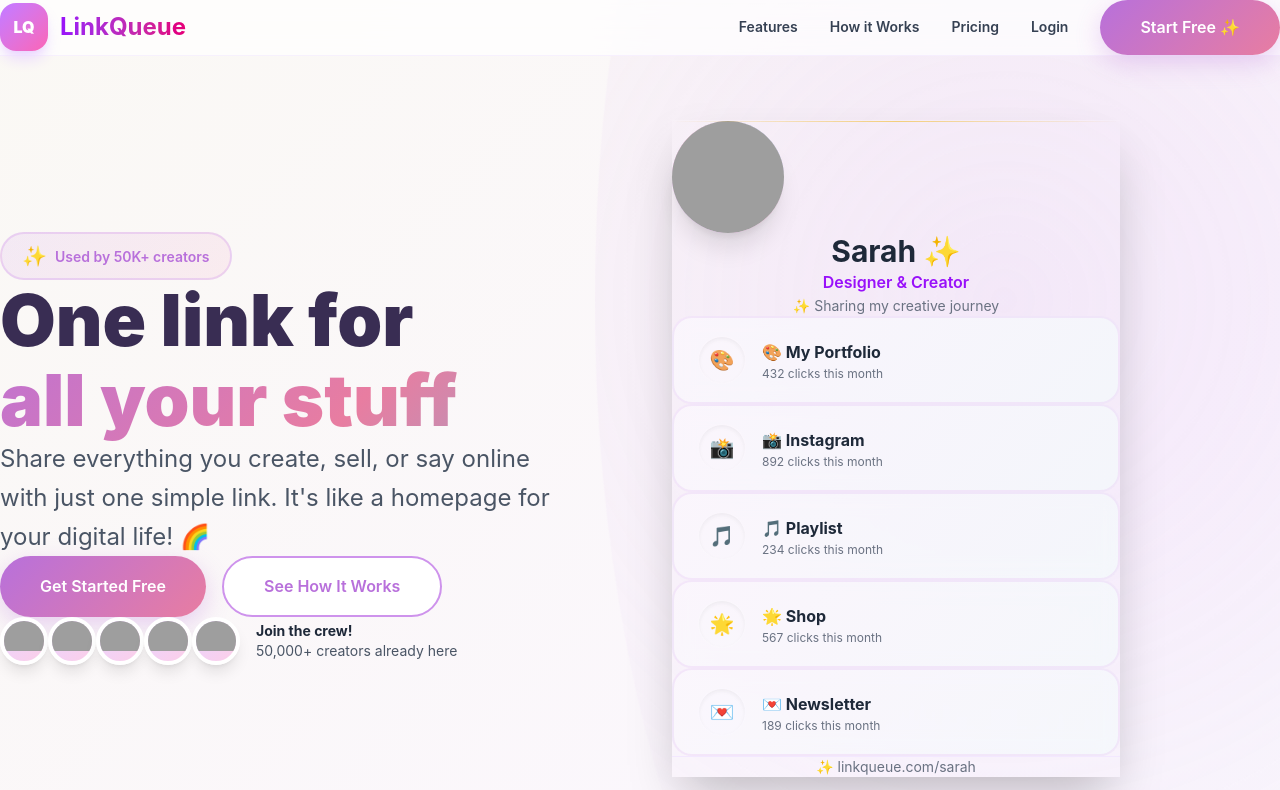
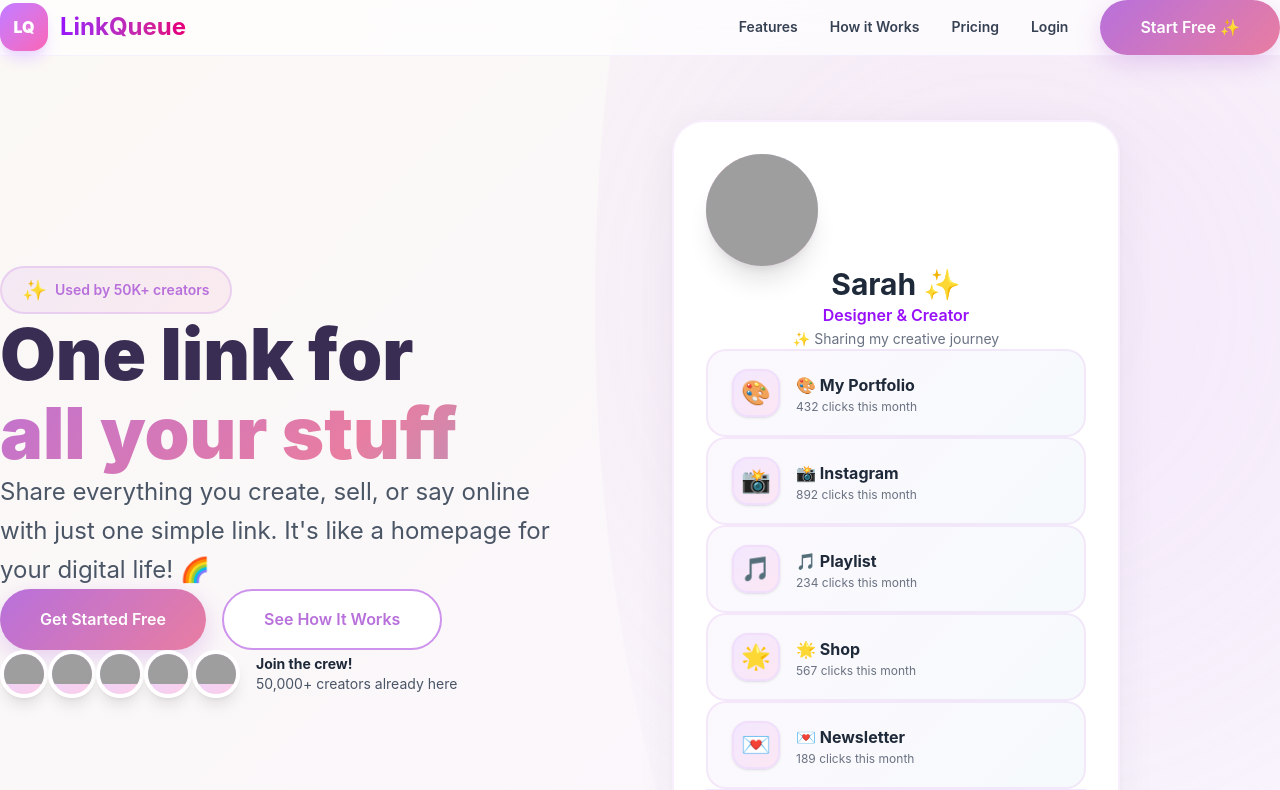
Before and after one commit to gauravk310/linkqueue, a Next.js app: page / in a window 1280 px wide. Shown: the top 790 px of the page. Built offline with nearby package versions, Linux system fonts and the light colour scheme; grey boxes are pictures that could not be loaded.

Commit message:
redesign landing page

```diff
--- a/app/page.js
+++ b/app/page.js
@@ -151,11 +151,9 @@ export default function Home() {
               </div>
             </div>
 
-            {/* Right Column - Demo Card */}
-            <div className={`transition-all duration-1000 delay-300 ${isVisible ? 'opacity-100 translate-x-0' : 'opacity-0 translate-x-10'}`}>
-              <div className="glass-card p-10 float max-w-md mx-auto relative border-t border-white/10 shadow-2xl">
-                {/* Decorative top shimmer */}
-                <div className="absolute top-0 left-0 right-0 h-[1px] bg-gradient-to-r from-transparent via-yellow-500/50 to-transparent"></div>
+            {/* Right - Demo Card */}
+            <div className={`transition-all duration-1000 delay-200 ${isVisible ? 'opacity-100 scale-100' : 'opacity-0 scale-95'}`}>
+              <div className="soft-card float max-w-md mx-auto">
 
                 {/* Profile */}
                 <div className="text-center mb-8">
@@ -169,15 +167,11 @@ export default function Home() {
                   <p className="text-sm text-gray-500 mt-2">✨ Sharing my creative journey</p>
                 </div>
 
-                {/* Demo Links */}
-                <div className="space-y-5 relative z-10">
-                  {demoLinks.map((link, index) => (
-                    <div
-                      key={link.id}
-                      className="link-card group py-4"
-                      style={{ animationDelay: `${index * 100}ms` }}
-                    >
-                      <div className="w-12 h-12 rounded-full bg-white/5 flex items-center justify-center text-xl shadow-inner group-hover:scale-110 transition-transform duration-300 border border-white/5">
+                {/* Links */}
+                <div className="space-y-3">
+                  {demoLinks.map((link, idx) => (
+                    <div key={link.id} className="link-card group">
+                      <div className="w-12 h-12 rounded-2xl bg-gradient-to-br from-purple-100 to-pink-100 flex items-center justify-center text-2xl shadow-sm border-2 border-purple-200/50 group-hover:scale-110 transition-transform">
                         {link.icon}
                       </div>
                       <div className="flex-1 min-w-0">
```
